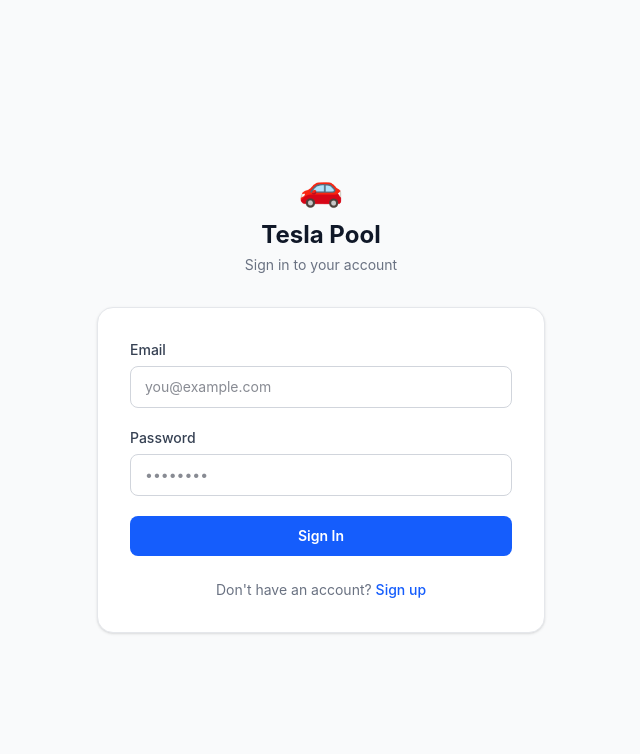
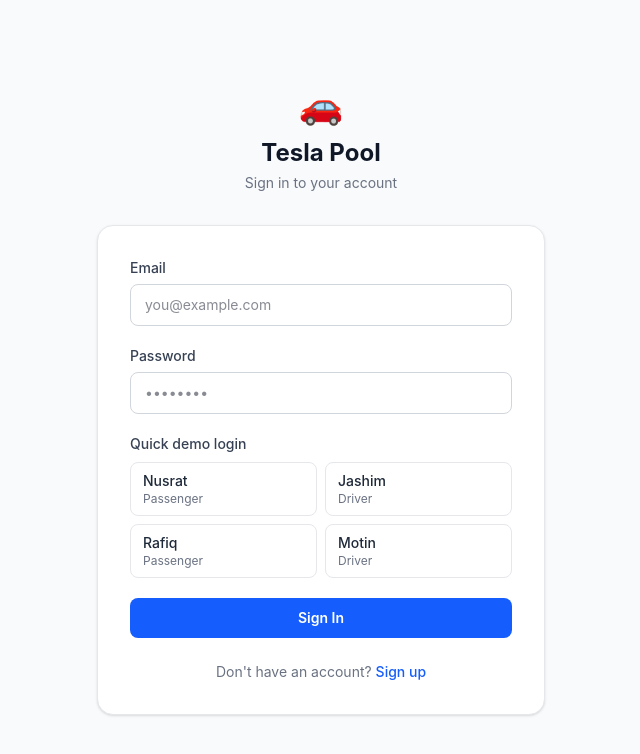
Before and after one commit to RafidNabil/dhaka-tesla-pool, a React app in the folder frontend/: page /login in a window 1280 px wide. Shown: the top 754 px of the page, without its empty margins (319-959 px from the left). Built offline with nearby package versions, Linux system fonts and the light colour scheme; no server answers; the HTML template or start-up script is replaced by a standard one.

Commit message:
add demo user login functionality to LoginPage

```diff
--- a/frontend/src/pages/auth/LoginPage.jsx
+++ b/frontend/src/pages/auth/LoginPage.jsx
@@ -4,6 +4,13 @@ import { useMutation } from "@tanstack/react-query";
 import { authApi } from "../../lib/api";
 import useAuthStore from "../../store/authStore";
 import { connectSocket } from "../../lib/socket";
+
+const demoUsers = [
+  { name: "Nusrat", role: "Passenger", email: "nusrat@example.com", password: "password123" },
+  { name: "Jashim", role: "Driver", email: "jashim@test.com", password: "Password123" },
+  { name: "Rafiq", role: "Passenger", email: "rafiq@gmail.com", password: "password123" },
+  { name: "Motin", role: "Driver", email: "motin@test.com", password: "Password123" },
+];
 
 export default function LoginPage() {
   const navigate = useNavigate();
@@ -35,6 +42,11 @@ export default function LoginPage() {
     e.preventDefault();
     setError("");
     loginMutation.mutate(form);
+  };
+
+  const selectDemoUser = (user) => {
+    setForm({ email: user.email, password: user.password });
+    setError("");
   };
 
   return (
@@ -84,6 +96,24 @@ export default function LoginPage() {
               />
             </div>
 
+            <div>
+              <p className="text-sm font-medium text-gray-700 mb-2">Quick demo login</p>
+              <div className="grid grid-cols-2 gap-2">
+                {demoUsers.map((user) => (
+                  <button
+                    key={user.email}
+                    type="button"
+                    disabled={loginMutation.isPending}
+                    onClick={() => selectDemoUser(user)}
+                    className="text-left border border-gray-200 rounded-lg px-3 py-2 hover:border-blue-400 hover:bg-blue-50 disabled:opacity-50 transition-colors"
+                  >
+                    <span className="block text-sm font-medium text-gray-800">{user.name}</span>
+                    <span className="block text-xs text-gray-500">{user.role}</span>
+                  </button>
+                ))}
+              </div>
+            </div>
+
             <button
               type="submit"
               disabled={loginMutation.isPending}
```
Also changed, not shown: frontend/vercel.json (added).
